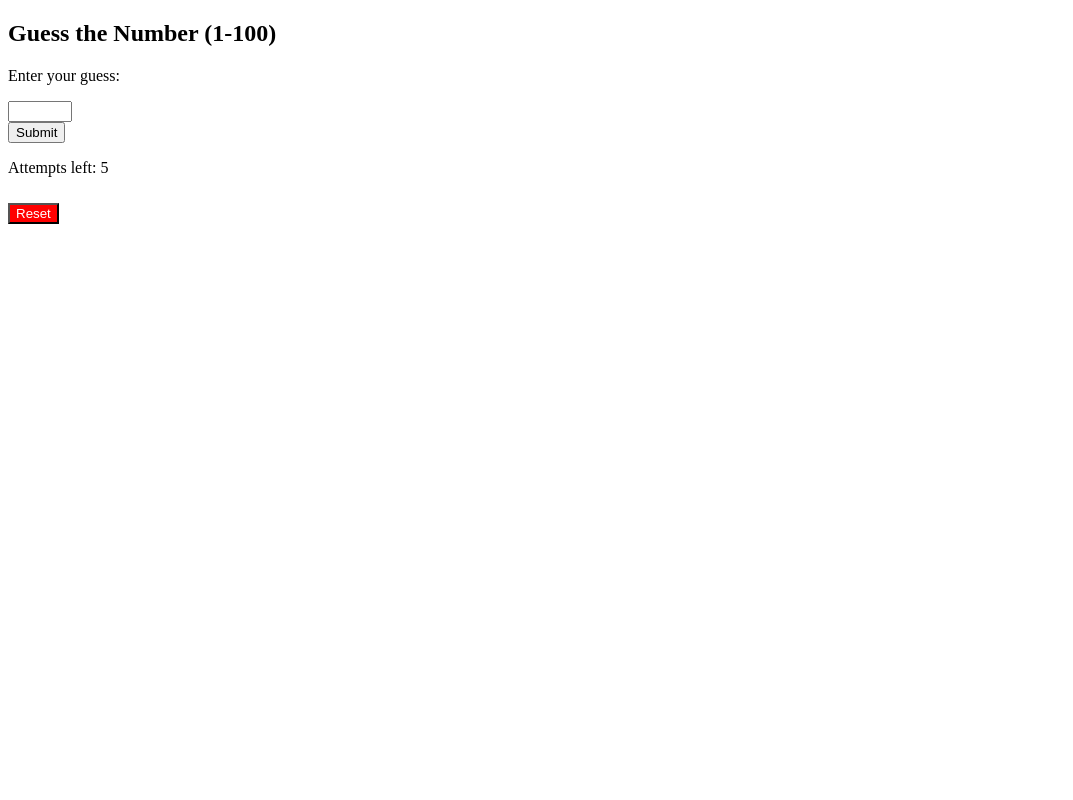
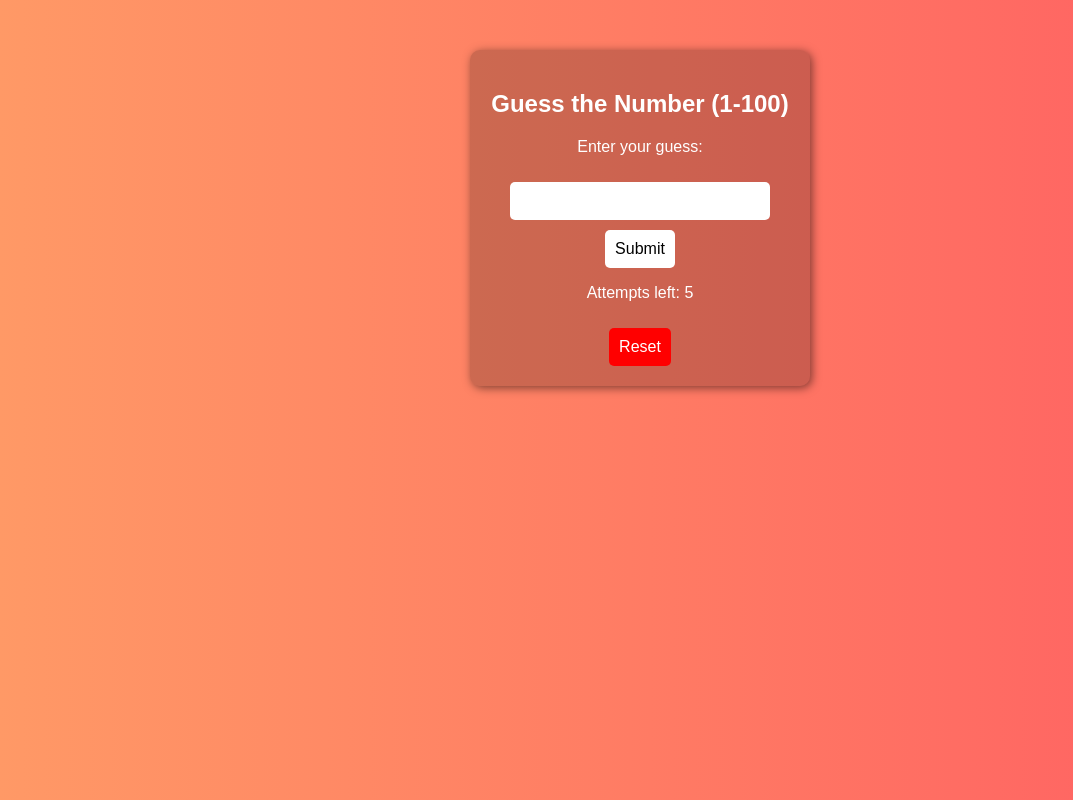
Before and after one commit to MuhammadFirmanAzhary/number-guessing-game, a plain HTML site: page index.html in a window 1280 px wide. Shown: the whole page, without its empty margins (0-1073 px from the left). Drawn offline with Linux system fonts and the light colour scheme; files whose address does not match are found by name.

Commit message:
first-commit

```diff
--- a/index.html
+++ b/index.html
@@ -4,6 +4,7 @@
     <meta charset="UTF-8">
     <meta name="viewport" content="width=device-width, initial-scale=1.0">
     <title>Number Guessing Game</title>
+    <link rel="stylesheet" href="src/css/style.css">
 </head>
 <body>
     <div class="container">
```
